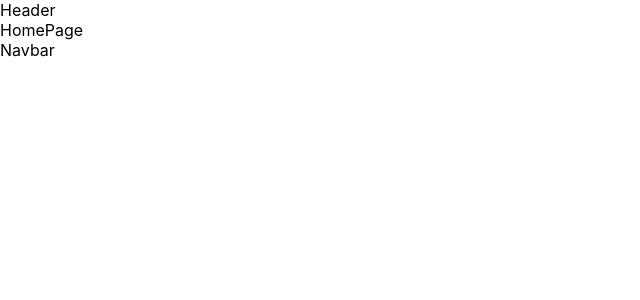
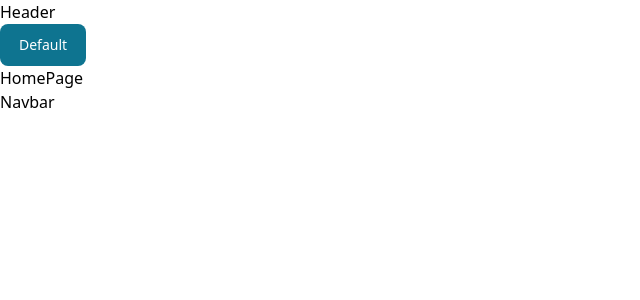
Before and after one commit to SalhSThai/MATCH-Web-Application-frontend, a React (Create React App) app: page / in a window 1280 px wide. Shown: the top 300 px of the page, without its empty margins (0-640 px from the left). Built offline with nearby package versions, Linux system fonts and the light colour scheme.

Commit message:
install tailwind flowbite

```diff
--- /dev/null
+++ b/postcss.config.js
@@ -0,0 +1,6 @@
+module.exports = {
+  plugins: {
+    tailwindcss: {},
+    autoprefixer: {},
+  },
+}
--- a/src/index.css
+++ b/src/index.css
@@ -1,13 +1,3 @@
-body {
-  margin: 0;
-  font-family: -apple-system, BlinkMacSystemFont, 'Segoe UI', 'Roboto', 'Oxygen',
-    'Ubuntu', 'Cantarell', 'Fira Sans', 'Droid Sans', 'Helvetica Neue',
-    sans-serif;
-  -webkit-font-smoothing: antialiased;
-  -moz-osx-font-smoothing: grayscale;
-}
-
-code {
-  font-family: source-code-pro, Menlo, Monaco, Consolas, 'Courier New',
-    monospace;
-}
+@tailwind base;
+@tailwind components;
+@tailwind utilities;
--- a/src/pages/HomePage.js
+++ b/src/pages/HomePage.js
@@ -1,7 +1,12 @@
 import React from 'react'
-
+import {Button} from 'flowbite-react'
 export default function HomePage() {
   return (
-    <div>HomePage</div>
+    <div >
+
+      <Button>
+      Default
+    </Button>
+      HomePage</div>
   )
 }
--- /dev/null
+++ b/tailwind.config.js
@@ -0,0 +1,12 @@
+/** @type {import('tailwindcss').Config} */
+module.exports = {
+  content: [
+    "./src/**/*.{js,jsx,ts,tsx}",'node_modules/flowbite-react/**/*.{js,jsx,ts,tsx}'
+  ],
+  theme: {
+    extend: {},
+  },
+  plugins: [
+    require('flowbite/plugin')
+]
+}
```
Also changed, not shown: package.json (+7 -0 lines), 1 other file (tests, documents, lock files or other folders).
